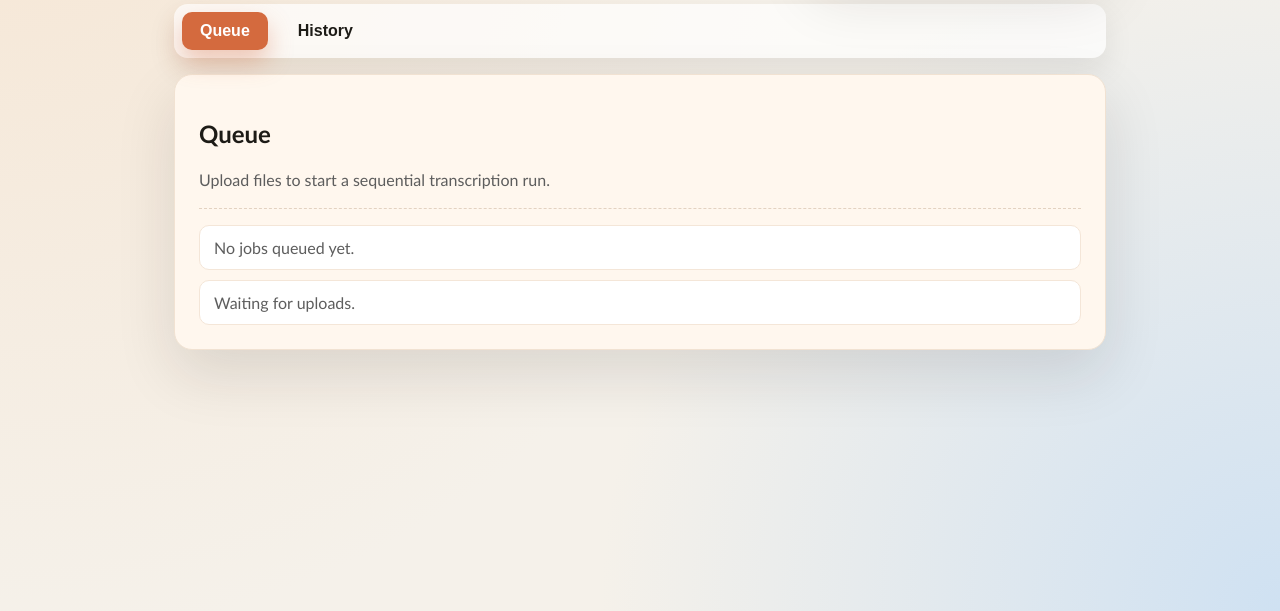
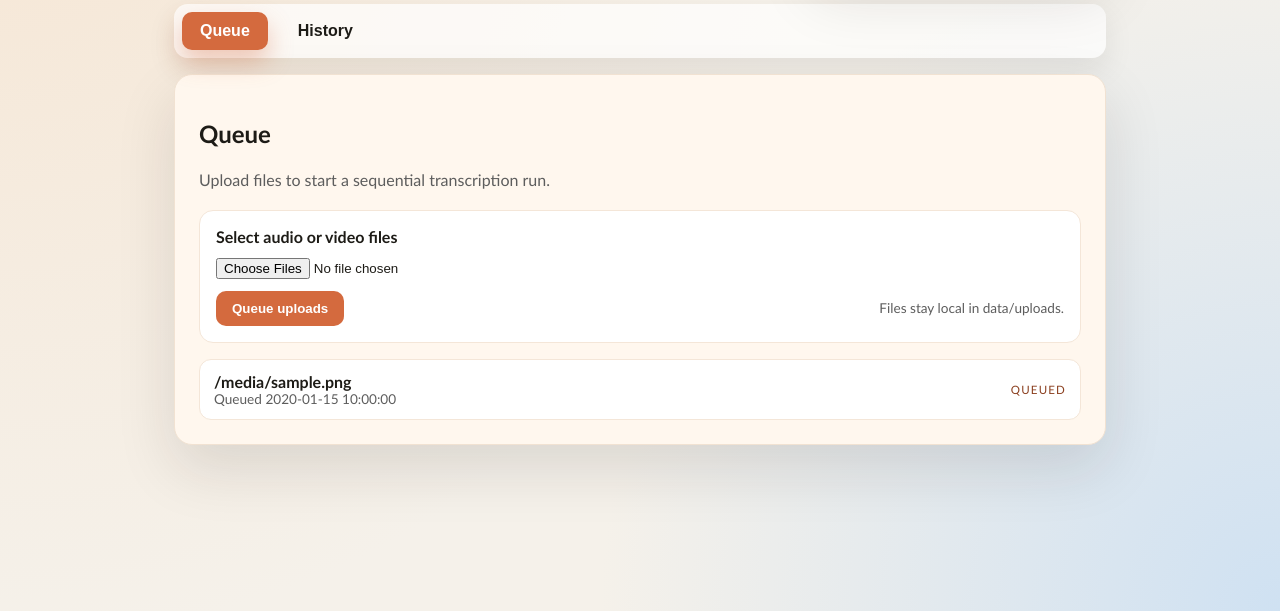
Before and after one commit to ivkhokhlov/whisper-webui-mlx, a FastAPI app: template mlx_ui/templates/index.html in a window 1280 px wide. Shown: the part 189-800 px from the top of the page. Run offline with FastAPI, Linux system fonts and the light colour scheme; the template is opened without the code that fills it: most values are stand-ins (such as "Sample title", 1, 10 or a date in 2020).

Commit message:
WUI-010: Upload endpoint + local storage

```diff
--- a/mlx_ui/app.py
+++ b/mlx_ui/app.py
@@ -1,13 +1,90 @@
+from dataclasses import dataclass
+from datetime import datetime, timezone
 from pathlib import Path
+import shutil
+from uuid import uuid4
 
-from fastapi import FastAPI, Request
+from fastapi import FastAPI, File, Request, UploadFile
 from fastapi.responses import HTMLResponse
 from fastapi.templating import Jinja2Templates
 
 app = FastAPI(title="Whisper WebUI (MLX)")
 templates = Jinja2Templates(directory=str(Path(__file__).resolve().parent / "templates"))
+BASE_DIR = Path(__file__).resolve().parent.parent
+DEFAULT_UPLOADS_DIR = BASE_DIR / "data" / "uploads"
+app.state.uploads_dir = DEFAULT_UPLOADS_DIR
+app.state.jobs = []
+
+
+@dataclass
+class JobRecord:
+    id: str
+    filename: str
+    status: str
+    created_at: str
+    upload_path: str
+
+
+def get_job_store() -> list[JobRecord]:
+    return app.state.jobs
+
+
+def get_uploads_dir() -> Path:
+    return Path(app.state.uploads_dir)
+
+
+def ensure_uploads_dir() -> Path:
+    uploads_dir = get_uploads_dir()
+    uploads_dir.mkdir(parents=True, exist_ok=True)
+    return uploads_dir
+
+
+def sanitize_filename(filename: str) -> str:
+    safe_name = Path(filename).name
+    return safe_name or "upload.bin"
+
+
+def new_job_record(job_id: str, filename: str, upload_path: Path) -> JobRecord:
+    return JobRecord(
+        id=job_id,
+        filename=filename,
+        status="queued",
+        created_at=datetime.now(timezone.utc).isoformat(timespec="seconds"),
+        upload_path=str(upload_path),
+    )
 
 
 @app.get("/", response_class=HTMLResponse)
 def read_root(request: Request):
-    return templates.TemplateResponse(request, "index.html")
+    return templates.TemplateResponse(
+        request,
+        "index.html",
+        {"jobs": get_job_store()},
+    )
+
+
+@app.post("/upload", response_class=HTMLResponse)
+async def upload_files(request: Request, files: list[UploadFile] = File(...)):
+    jobs = get_job_store()
+    uploads_dir = ensure_uploads_dir()
+
+    for upload in files:
+        if not upload.filename:
+            continue
+        safe_name = sanitize_filename(upload.filename)
+        job_id = uuid4().hex
+        job_dir = uploads_dir / job_id
+        job_dir.mkdir(parents=True, exist_ok=True)
+        destination = job_dir / safe_name
+        try:
+            with destination.open("wb") as outfile:
+                shutil.copyfileobj(upload.file, outfile)
+        finally:
+            await upload.close()
+        jobs.append(new_job_record(job_id, safe_name, destination))
+
+    return templates.TemplateResponse(
+        request,
+        "index.html",
+        {"jobs": jobs},
+    )
--- a/mlx_ui/templates/index.html
+++ b/mlx_ui/templates/index.html
@@ -135,6 +135,86 @@
         display: block;
       }
 
+      .upload-card {
+        margin-top: 18px;
+        padding: 16px;
+        border-radius: 14px;
+        background: #fff;
+        border: 1px solid #f4e6d8;
+        display: grid;
+        gap: 12px;
+      }
+
+      .upload-label {
+        font-weight: 600;
+      }
+
+      .upload-input {
+        display: block;
+        width: 100%;
+      }
+
+      .upload-actions {
+        display: flex;
+        flex-wrap: wrap;
+        gap: 12px;
+        align-items: center;
+        justify-content: space-between;
+      }
+
+      .cta {
+        appearance: none;
+        border: none;
+        border-radius: 10px;
+        padding: 10px 16px;
+        background: var(--accent);
+        color: #fff;
+        font-weight: 600;
+        cursor: pointer;
+      }
+
+      .cta:hover {
+        background: var(--accent-strong);
+      }
+
+      .hint {
+        font-size: 0.85rem;
+        color: var(--ink-muted);
+      }
+
+      .job-list {
+        margin-top: 16px;
+        display: grid;
+        gap: 10px;
+      }
+
+      .job-row {
+        display: flex;
+        justify-content: space-between;
+        gap: 16px;
+        padding: 12px 14px;
+        border-radius: 12px;
+        background: #fff;
+        border: 1px solid #f4e6d8;
+      }
+
+      .job-name {
+        font-weight: 600;
+      }
+
+      .job-meta {
+        font-size: 0.85rem;
+        color: var(--ink-muted);
+      }
+
+      .job-status {
+        text-transform: uppercase;
+        letter-spacing: 0.1em;
+        font-size: 0.72rem;
+        color: var(--accent-strong);
+        align-self: center;
+      }
+
       .placeholder {
         margin-top: 16px;
         padding-top: 16px;
@@ -164,6 +244,16 @@
         .tablist {
           flex-direction: column;
           align-items: stretch;
+        }
+
+        .upload-actions {
+          flex-direction: column;
+          align-items: stretch;
+        }
+
+        .job-row {
+          flex-direction: column;
+          align-items: flex-start;
         }
 
         .status-card {
@@ -221,10 +311,40 @@
           >
             <h2>Queue</h2>
             <p>Upload files to start a sequential transcription run.</p>
-            <div class="placeholder">
-              <div class="placeholder-row">No jobs queued yet.</div>
-              <div class="placeholder-row">Waiting for uploads.</div>
-            </div>
+            <form class="upload-card" action="/upload" method="post" enctype="multipart/form-data">
+              <label class="upload-label" for="file-input">Select audio or video files</label>
+              <input
+                id="file-input"
+                class="upload-input"
+                type="file"
+                name="files"
+                multiple
+                required
+                accept="audio/*,video/*"
+              >
+              <div class="upload-actions">
+                <button class="cta" type="submit">Queue uploads</button>
+                <span class="hint">Files stay local in data/uploads.</span>
+              </div>
+            </form>
+            {% if jobs %}
+              <div class="job-list" aria-live="polite">
+                {% for job in jobs %}
+                  <div class="job-row">
+                    <div>
+                      <div class="job-name">{{ job.filename }}</div>
+                      <div class="job-meta">Queued {{ job.created_at }}</div>
+                    </div>
+                    <div class="job-status">{{ job.status }}</div>
+                  </div>
+                {% endfor %}
+              </div>
+            {% else %}
+              <div class="placeholder">
+                <div class="placeholder-row">No jobs queued yet.</div>
+                <div class="placeholder-row">Waiting for uploads.</div>
+              </div>
+            {% endif %}
           </section>
 
           <section
--- a/pyproject.toml
+++ b/pyproject.toml
@@ -10,6 +10,7 @@ python = "^3.11"
 fastapi = "^0.115.6"
 jinja2 = "^3.1.4"
 uvicorn = "^0.32.1"
+python-multipart = "^0.0.21"
 
 [tool.poetry.group.dev.dependencies]
 httpx = "^0.28.1"
```
Also changed, not shown: docs/tree.md (+1 -0 lines), tests/test_app.py (+54 -0 lines), 1 other file.
